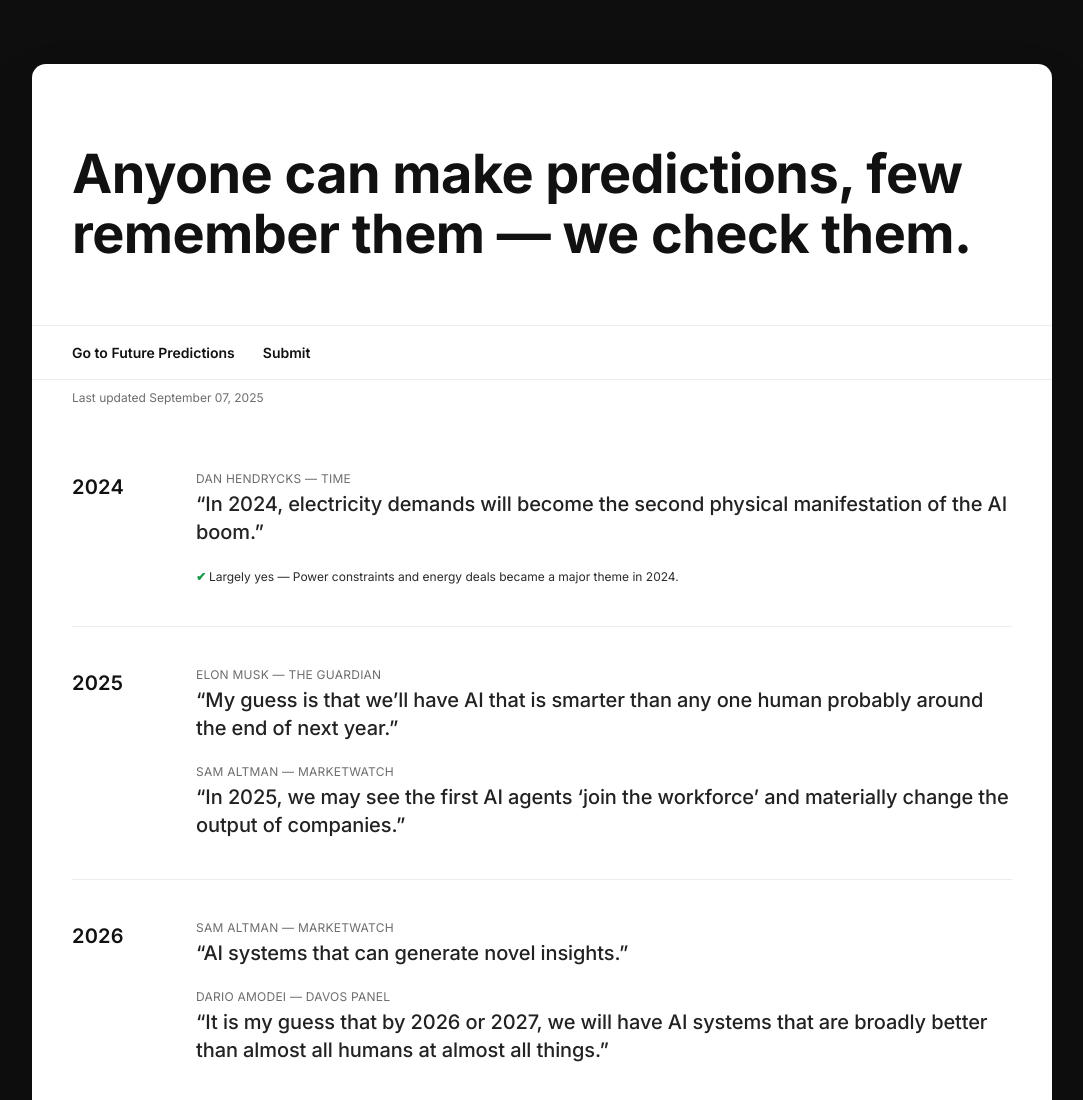
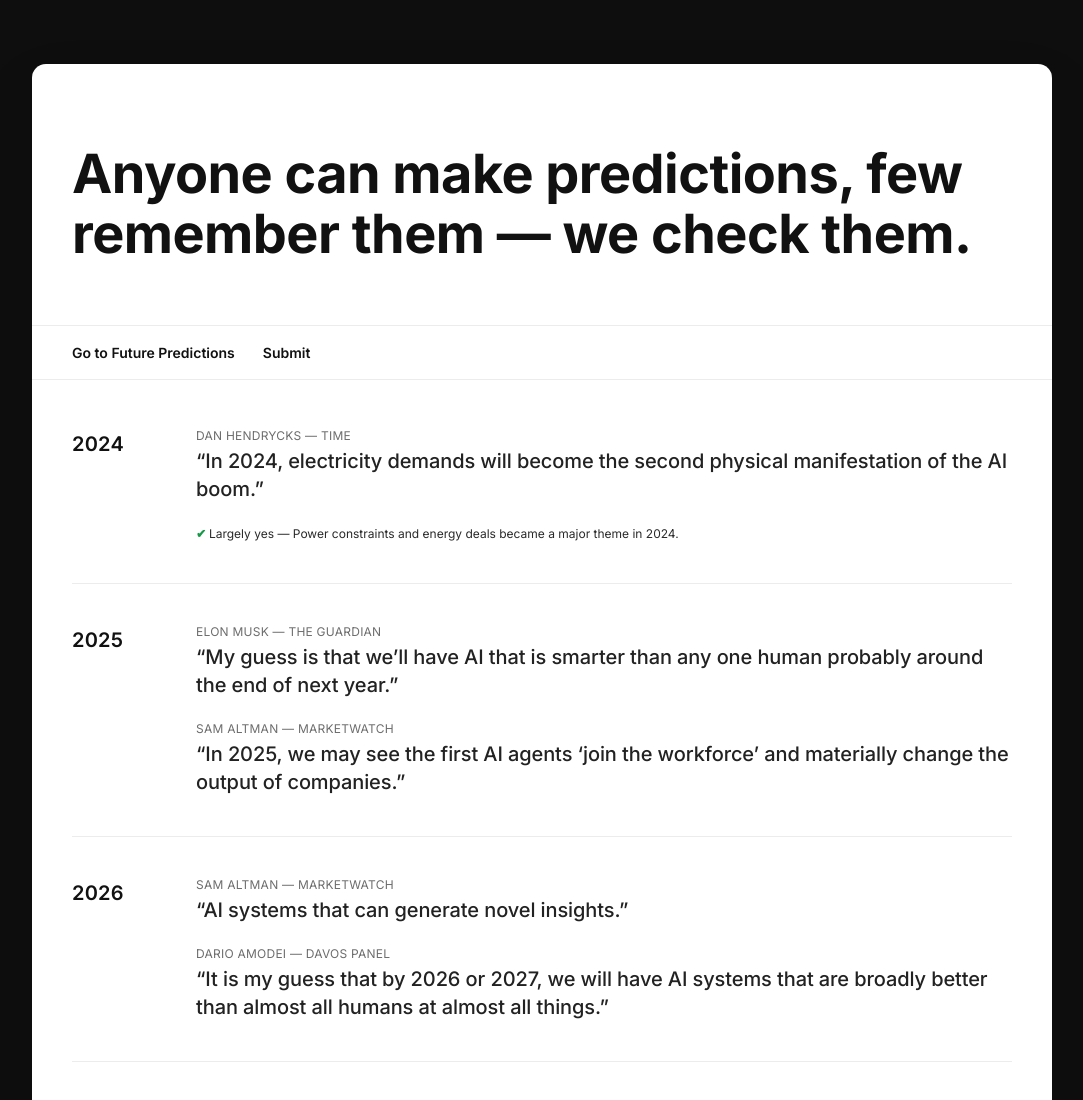
Before and after one commit to patrickkluge/aipredictionchecker, a plain HTML site: page index.html in a window 1280 px wide. Shown: the top 1100 px of the page, without its empty margins (98-1181 px from the left). Drawn offline with Linux system fonts and the light colour scheme.

Commit message:
Update index.html

```diff
--- a/index.html
+++ b/index.html
@@ -76,10 +76,6 @@
       </div>
 
       <div class="rule"></div>
-
-      <div class="helper">
-        <div class="updated">Last updated September 07, 2025</div>
-      </div>
 
       <section id="predictions" class="pred">
         <!-- 2024 -->
```
